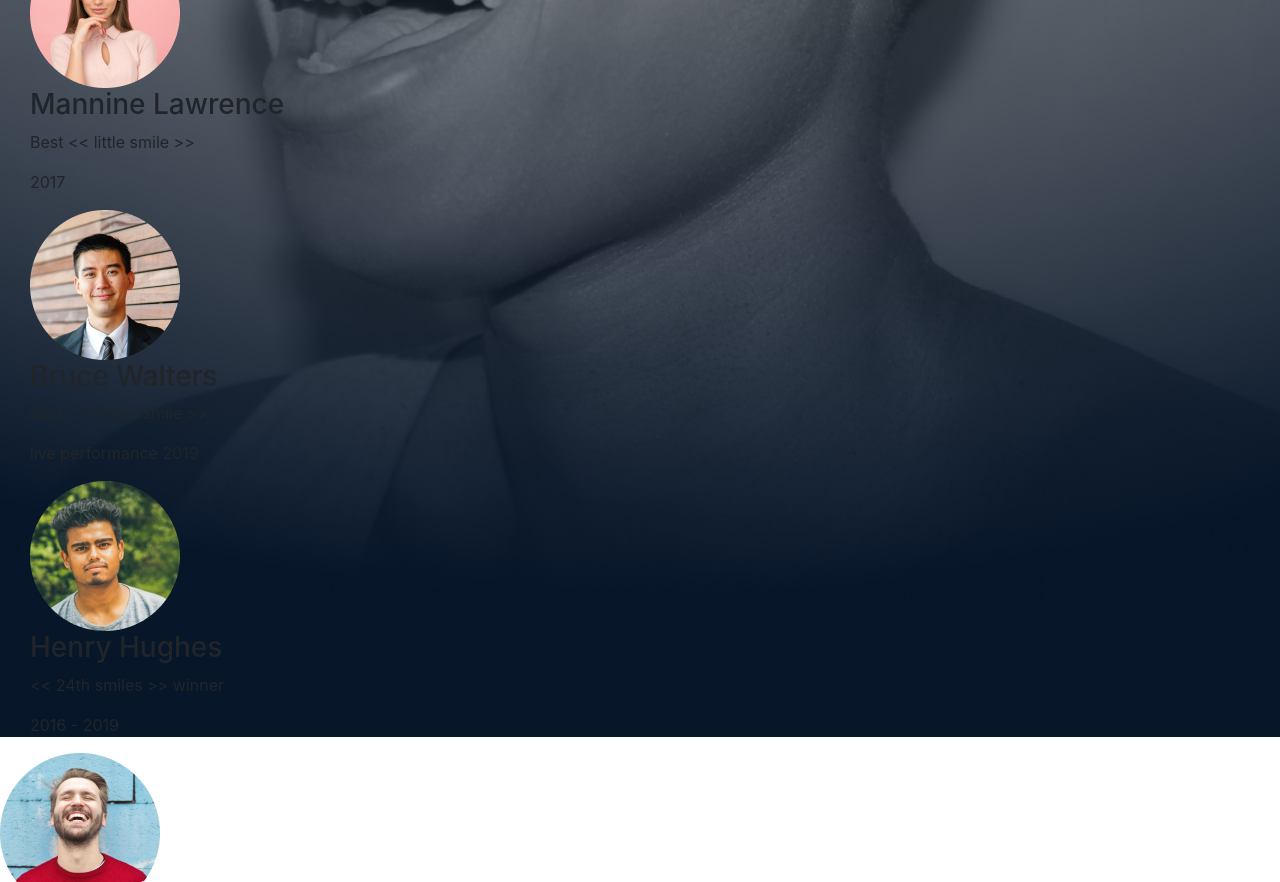
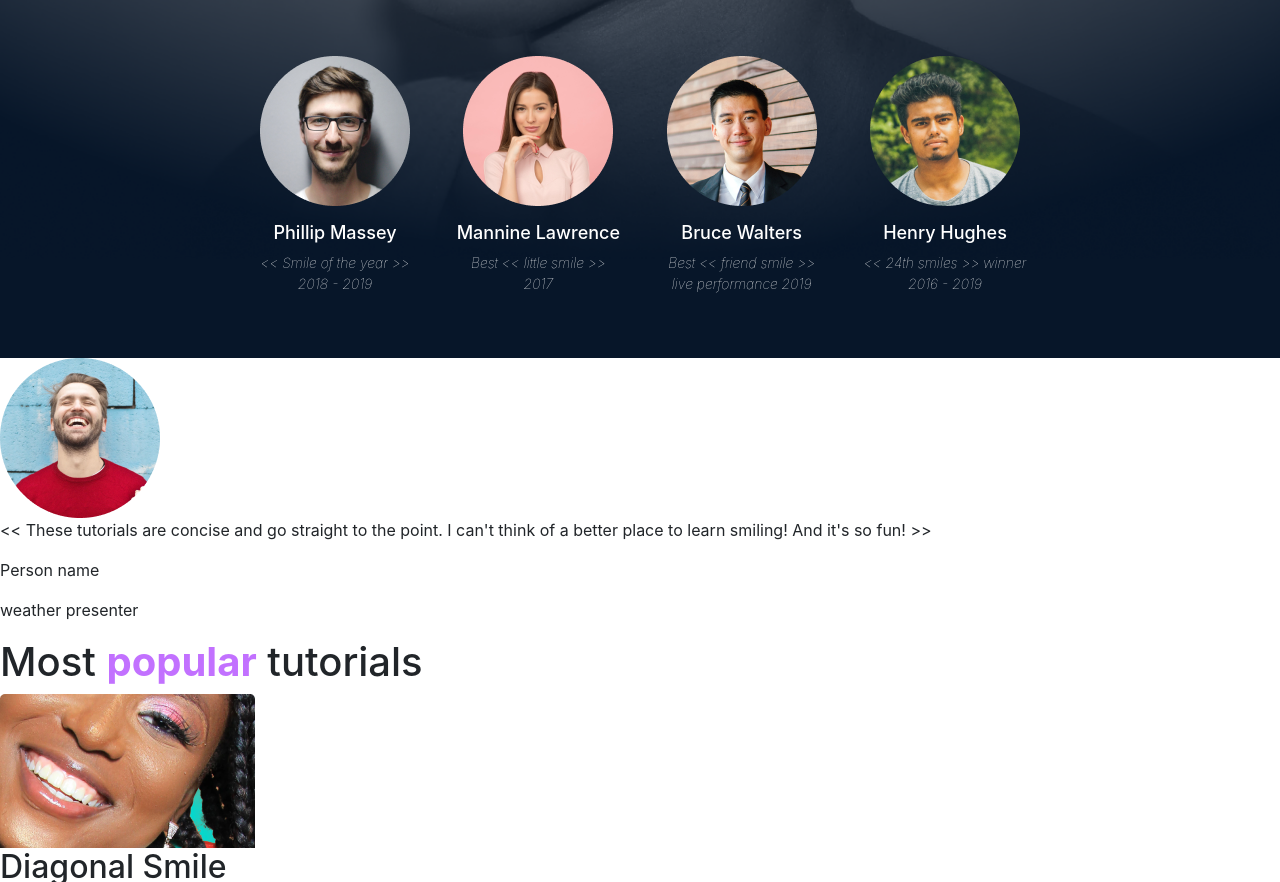
Before and after one commit to chdrchz/atlas-smiling-school, a plain HTML site: page index.html in a window 1280 px wide. Shown: the part 684-1566 px from the top of the page. Drawn offline with nearby package versions, Linux system fonts and the light colour scheme; a web font is replaced by a local one.

Commit message:
finished the hero and header, but I still need to go in and add functionality

```diff
--- a/index.html
+++ b/index.html
@@ -2,7 +2,7 @@
 <html lang="en">
 <head>
     <meta charset="UTF-8">
-    <meta name="viewport" content="width=device-width, initial-scale=1.0">
+    <meta name="viewport" content="width=device-width, initial-scale=1, shrink-to-fit=no">
     <title>Smile School</title>
 
     <!-- CSS LINKING -->
@@ -36,48 +36,48 @@
             <div class="d-flex flex-column align-items-center">
                 <div>
                     <h1>Get Schooled</h1>
-                    <div class="d-flex flex-row justify-content-around col-sm-12">
-                        <div class="w-25 text-center"><p>SMILES</p></div>
-                        <div class="w-25 text-center"><p>GRIN</p></div>
-                        <div class="w-25 text-center"><p>LAUGH</p></div>
+                    <div class="d-flex flex-row justify-content-center mb-4">
+                        <p class="smiles-grin-laugh text-center mx-4">SMILES</p>
+                        <p class="smiles-grin-laugh text-center mx-4">GRIN</p>
+                        <p class="smiles-grin-laugh text-center mx-4">LAUGH</p>
                     </div>
                 </div>
-                <button>REGISTER FOR FREE</button>
+                <button type="button" class="btn btn-custom rounded-pill text-nowrap" style="background-color: #C271FF; color: #FFFFFF; height: 44px; width: 162px; font-size: 0.875rem; box-shadow: 8px 8px 8px rgba(0, 0, 0, 0.2);">REGISTER FOR FREE</button>
             </div>
-            <div>
-                <h2><span>Learn</span> from the pros</h2>
-                <div>
+            <div class="container-fluid">
+                <h2 class="learn-from-pros text-center"><span>Learn</span> from the pros</h2>
+                <div class="pros row justify-content-center">
 
                     <!-- PERSON 1 -->
-                    <div>
+                    <div class="col-lg-2 col-md-6 col-sm-6 text-center">
                         <img src="static/images/pros-1.png" alt="Philip Massey">
-                        <h3>Phillip Massey</h3>
-                        <p><< Smile of the year >></p>
-                        <p>2018 - 2019</p>
+                        <h3 class="pt-3">Phillip Massey</h3>
+                        <p class="font-italic"><< Smile of the year >></p>
+                        <p class="font-italic">2018 - 2019</p>
                     </div>
 
                     <!-- PERSON 2 -->
-                    <div>
+                    <div class="col-lg-2 col-md-6 col-sm-6 text-center">
                         <img src="static/images/pros-2.png" alt="Mannie Lawrence">
-                        <h3>Mannine Lawrence</h3>
-                        <p>Best << little smile >></p>
-                        <p>2017</p>
+                        <h3 class="pt-3">Mannine Lawrence</h3>
+                        <p class="font-italic">Best << little smile >></p>
+                        <p class="font-italic">2017</p>
                     </div>
 
                     <!-- PERSON 3 -->
-                    <div>
+                    <div class="col-lg-2 col-md-6 col-sm-6 text-center">
                         <img src="static/images/pros-3.png" alt="Bruce Walters">
-                        <h3>Bruce Walters</h3>
-                        <p>Best << friend smile >></p>
-                        <p>live performance 2019</p>
+                        <h3 class="pt-3">Bruce Walters</h3>
+                        <p class="font-italic">Best << friend smile >></p>
+                        <p class="font-italic">live performance 2019</p>
                     </div>
 
                     <!-- PERSON 4 -->
-                    <div>
+                    <div class="col-lg-2 col-md-6 col-sm-6 text-center">
                         <img src="static/images/pros-4.png" alt="Henry Hughes">
-                        <h3>Henry Hughes</h3>
-                        <p><< 24th smiles >> winner</p>
-                        <p>2016 - 2019</p>
+                        <h3 class="pt-3">Henry Hughes</h3>
+                        <p class="font-italic"><< 24th smiles >> winner</p>
+                        <p class="font-italic">2016 - 2019</p>
                     </div>
                 </div>
             </div>
@@ -247,7 +247,7 @@
                     <p>Lorem ipsum dolor sit amet, consectetur adipiscing elit.</p>
                 </div>
             </div>
-            <button>REGISTER FOR FREE</button>
+            <button type="button" class="btn btn-custom rounded-pill text-nowrap" style="background-color: #C271FF; color: #FFFFFF; height: 44px; width: 162px; font-size: 0.875rem; box-shadow: 8px 8px 8px rgba(0.2, 0.2, 0.2, 0.2);">REGISTER FOR FREE</button>
         </section>
 
         <!-- FAQ SECTION -->
--- a/static/styles.css
+++ b/static/styles.css
@@ -16,6 +16,7 @@
     --font-size-120px: 7.5rem;
 
     /* FONT WEIGHTS */
+    --font-weight-bolder: 900;
     --font-weight-bold: 700;
     --font-weight-med: 300;
     --font-weight-light: 100;
@@ -28,6 +29,7 @@ header {
     background-size: cover;
     background-position: center;
     height: auto;
+    color: var(--color-white);
 }
 
 /* HEADER STYLING */
@@ -40,4 +42,40 @@ header li {
 .banner h1 {
     font-size: var(--font-size-120px);
     font-weight: var(--font-weight-bold);
+    padding-top: 8rem;
 }
+
+.smiles-grin-laugh {
+    width: 50px;
+    font-weight: var(--font-weight-bold);
+}
+
+.learn-from-pros {
+    padding-top: 10rem;
+    font-weight: var(--font-weight-light);
+}
+
+span {
+    color: var(--color-accent);
+    font-weight: var(--font-weight-bold);
+}
+
+.pros {
+    padding-top: 4rem;
+    padding-bottom: 4rem;
+}
+
+.pros h3 {
+    font-size: var(--font-size-18px);
+}
+
+.pros p {
+    font-size: var(--font-size-14px);
+    font-weight: var(--font-weight-light);
+    margin: 0;
+}
+
+.pros img {
+    height: 150px;
+    width: 150px;
+}
```
